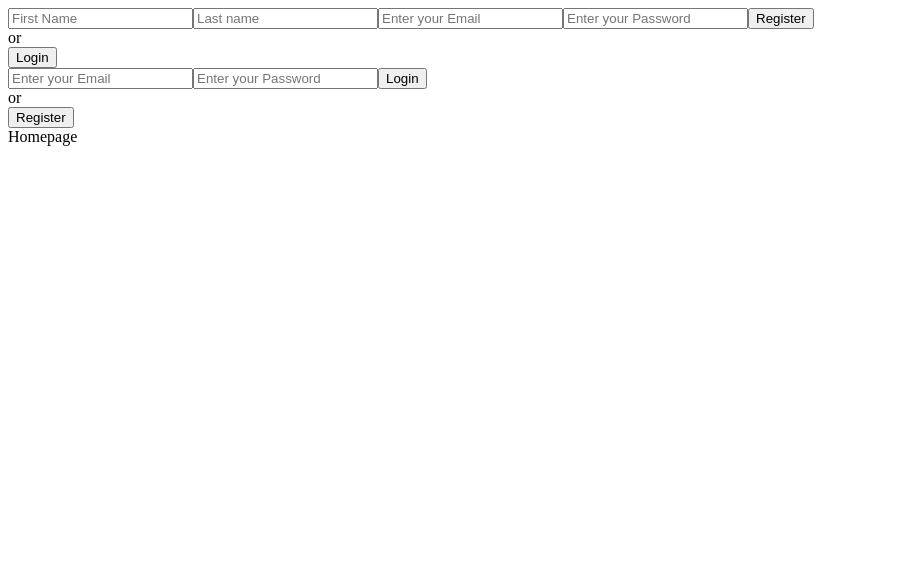
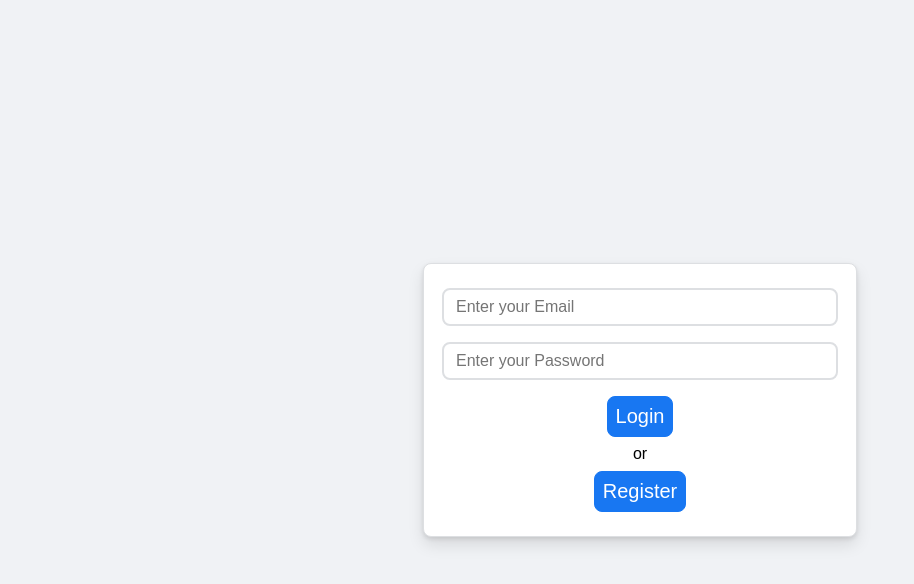
Before and after one commit to swapnil-tiwari96/login-register, a React (Create React App) app in the folder Frontend/: page / in a window 1280 px wide. Shown: the top 584 px of the page, without its empty margins (0-914 px from the left). Built offline with nearby package versions, Linux system fonts and the light colour scheme.

Commit message:
styling for login register

```diff
--- a/Frontend/src/App.css
+++ b/Frontend/src/App.css
@@ -0,0 +1,9 @@
+.App {
+    display: flex;
+    width: 100vw;
+    height: 100vh;
+    justify-content: center;
+    align-items: center;
+    background: #f0f2f5;
+    font-family: Arial, sans-serif;
+}
--- a/Frontend/src/App.js
+++ b/Frontend/src/App.js
@@ -7,9 +7,9 @@ function App()
 {
   return (
     <div className="App">
-      <Register />
+      {/* <Register /> */}
       <Login />
-      <Homepage />
+      {/* <Homepage /> */}
     </div>
   );
 }
--- a/Frontend/src/Components/Login/Login.css
+++ b/Frontend/src/Components/Login/Login.css
@@ -0,0 +1,33 @@
+.login {
+    width: 400px;
+    background: #fff;
+    border: 1px solid #dddfe2;
+    box-shadow: 0 2px 4px rgb(0 0 0 / 10%), 0 8px 16px rgb(0 0 0 / 10%);
+    border-radius: 8px;
+    padding: 1rem;
+    align-items: center;
+    text-align: center;
+}
+
+.login>input {
+    border-radius: 8px;
+    border: 2px solid #dddfe2;
+    outline: none;
+    color: #1d2129;
+    margin: 0.5rem 0;
+    padding: 0.5rem 0.75rem;
+    width: 92%;
+    font-size: 1rem;
+}
+
+.login>button {
+    background: #1877f2;
+    border: 1px solid #1877f2;
+    color: #fff;
+    font-size: 1.25rem;
+    padding: 0.5rem;
+    margin: 0.5rem 0;
+    border-radius: 8px;
+    outline: none;
+    cursor: pointer;
+}
--- a/Frontend/src/Components/Register/Register.css
+++ b/Frontend/src/Components/Register/Register.css
@@ -0,0 +1,33 @@
+.register {
+    width: 400px;
+    background: #fff;
+    border: 1px solid #dddfe2;
+    box-shadow: 0 2px 4px rgb(0 0 0 / 10%), 0 8px 16px rgb(0 0 0 / 10%);
+    border-radius: 8px;
+    padding: 1rem;
+    align-items: center;
+    text-align: center;
+}
+
+.register>input {
+    border-radius: 8px;
+    border: 2px solid #dddfe2;
+    outline: none;
+    color: #1d2129;
+    margin: 0.5rem 0;
+    padding: 0.5rem 0.75rem;
+    width: 92%;
+    font-size: 1rem;
+}
+
+.register>button {
+    background: #1877f2;
+    border: 1px solid #1877f2;
+    color: #fff;
+    font-size: 1.25rem;
+    padding: 0.5rem;
+    margin: 0.5rem 0;
+    border-radius: 8px;
+    outline: none;
+    cursor: pointer;
+}
--- a/Frontend/src/Components/Register/Register.jsx
+++ b/Frontend/src/Components/Register/Register.jsx
@@ -20,12 +20,12 @@ const Register = () =>
     }
 
     return (
-        <div>
+        <div className="register">
             <input type="text" name="firstName" value={user.firstName} placeholder="First Name" onChange={handleChange} />
             <input type="text" name="lastName" value={user.lastName} placeholder="Last name" onChange={handleChange} />
             <input type="text" name="email" value={user.email} placeholder="Enter your Email" onChange={handleChange} />
             <input type="password" name="password" value={user.password} placeholder="Enter your Password" onChange={handleChange} />
-            <button>Register</button>
+            <button >Register</button>
             <div>or</div>
             <button>Login</button>
         </div>
--- a/Frontend/src/index.css
+++ b/Frontend/src/index.css
@@ -0,0 +1,3 @@
+* {
+    margin: 0;
+}
```
Also changed, not shown: 1 other file (tests, documents, lock files or other folders).
